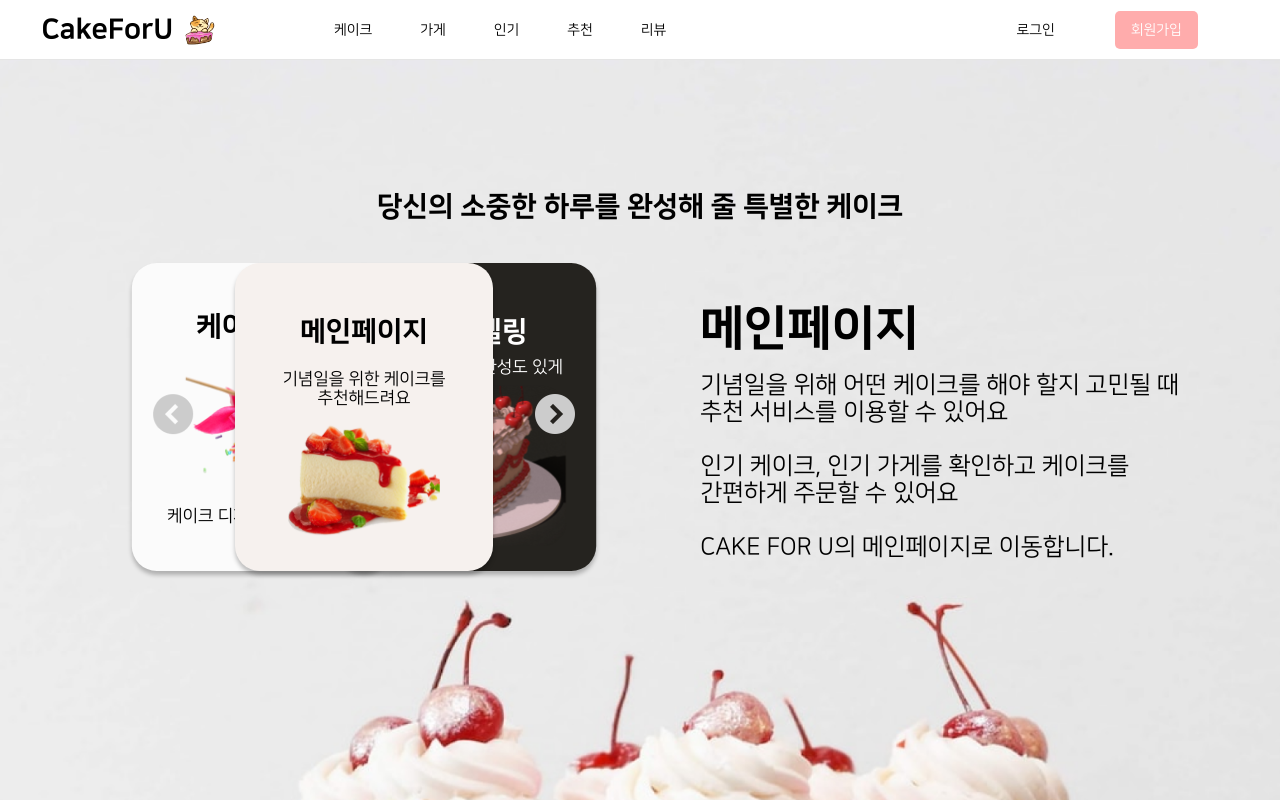
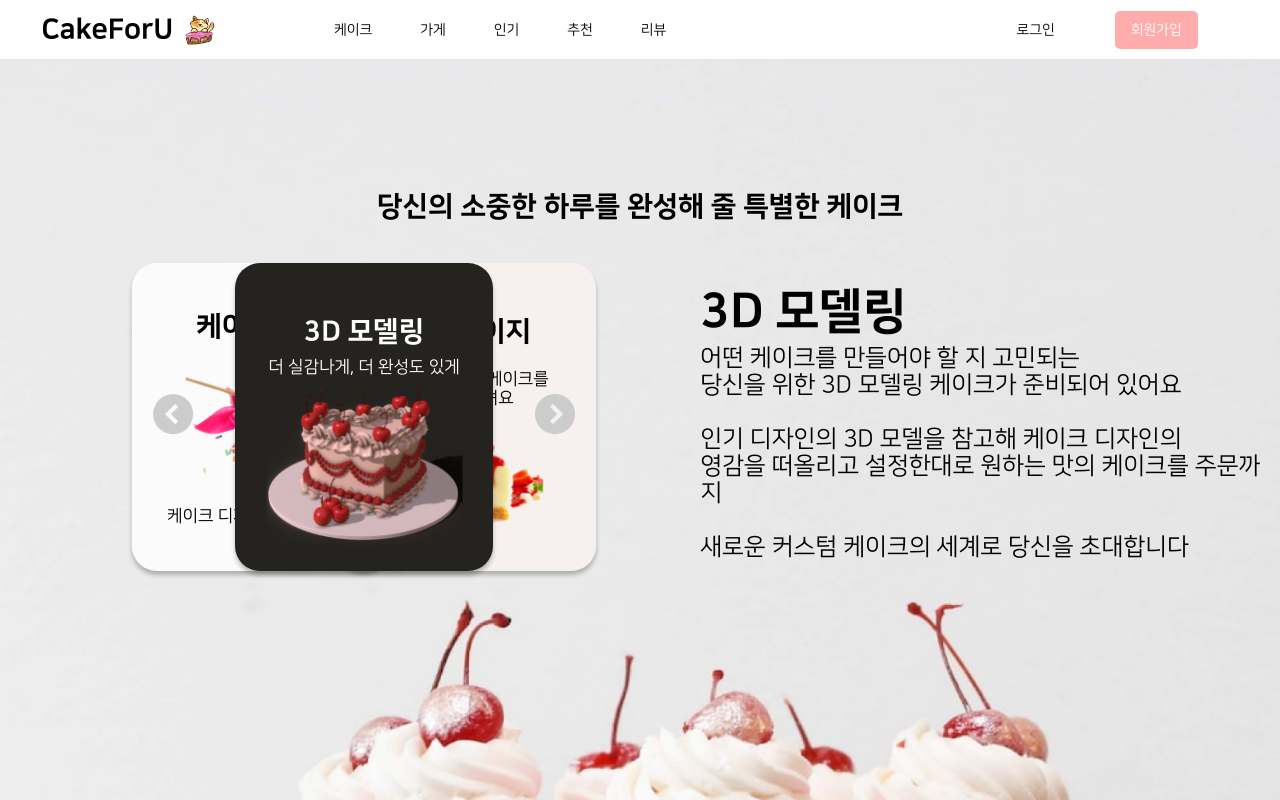
Before and after one commit to seongmin42/CakeForYou, a React (Create React App) app in the folder frontend/: page / in a window 1280 px wide. Built offline with nearby package versions, Linux system fonts and the light colour scheme.

Commit message:
fix : 웰컴페이지 애니메이션 추가
Former-commit-id: 63276150b58b333171ef440dcca0189aaafbe5a3 [formerly 7a8f5b85f6350417d35063ad46442d87c5a7a8cc]
Former-commit-id: 77fcd9c3d52b0173a5069151566b596477ce3ef1

```diff
--- a/frontend/src/Welcome.jsx
+++ b/frontend/src/Welcome.jsx
@@ -1,6 +1,7 @@
-import React, { useState } from "react";
+import React, { useEffect, useState, useRef } from "react";
 import { useNavigate } from "react-router-dom";
 import styled from "styled-components";
+import { gsap } from "gsap";
 import Header from "./components/Header";
 import WelcomeImg from "./assets/img/welcome.png";
 import BoldMedium from "./components/text/BoldMedium";
@@ -59,11 +60,51 @@ const Button = styled.button`
   font-size: 24px;
   cursor: pointer;
 `;
+function TypingText() {
+  const [text, setText] = useState("");
+  const [index, setIndex] = useState(0);
+  const message = "당신의 소중한 하루를 완성해 줄 특별한 케이크";
 
+  useEffect(() => {
+    const interval = setInterval(() => {
+      setIndex((prevIndex) => prevIndex + 1);
+    }, 100);
+
+    return () => clearInterval(interval);
+  }, []);
+
+  useEffect(() => {
+    setText(message.substring(0, index));
+  }, [index]);
+
+  return (
+    <RowContainer height="22%" align="end" id="my-element">
+      <BoldMedium>{text}</BoldMedium>
+    </RowContainer>
+  );
+}
 function Welcome() {
   const navigate = useNavigate();
   const [activeCard, setActiveCard] = useState(0);
   const cards = [
+    {
+      title: "3D 모델링",
+      content: `더 실감나게, 더 완성도 있게`,
+      url: Welcome3d,
+      width: "197px",
+      background: "#25231F",
+      titleTop: "17.21%",
+      contentTop: "30.84%",
+      imgTop: "39.55%",
+      color: "white",
+      rightContent: `어떤 케이크를 만들어야 할 지 고민되는
+당신을 위한 3D 모델링 케이크가 준비되어 있어요
+
+인기 디자인의 3D 모델을 참고해 케이크 디자인의
+영감을 떠올리고 설정한대로 원하는 맛의 케이크를 주문까지
+
+새로운 커스텀 케이크의 세계로 당신을 초대합니다`,
+    },
     {
       title: "메인페이지",
       content: `기념일을 위한 케이크를
@@ -84,59 +125,6 @@ CAKE FOR U의 메인페이지로 이동합니다.`,
       link: "/main",
     },
     {
-      title: "3D 모델링",
-      content: `더 실감나게, 더 완성도 있게`,
-      url: Welcome3d,
-      width: "197px",
-      background: "#25231F",
-      titleTop: "17.21%",
-      contentTop: "30.84%",
-      imgTop: "39.55%",
-      color: "white",
-      rightContent: `3D 모델링으로 자신만의 케이크를 만들어보세요
-
-인기 케이크, 인기 가게를 확인하고 케이크를
-간편하게 주문할 수 있어요
-
-3D 모델링 페이지로 이동합니다.`,
-    },
-    {
-      title: "메인페이지",
-      content: `기념일을 위한 케이크를
-추천해드려요`,
-      url: WelcomMain,
-      width: "152px",
-      background: "#F6F1EE",
-      titleTop: "17.21%",
-      contentTop: "34.74%",
-      imgTop: "46.02%",
-      rightContent: `기념일을 위해 어떤 케이크를 해야 할지 고민될 때
-추천 서비스를 이용할 수 있어요
-
-인기 케이크, 인기 가게를 확인하고 케이크를
-간편하게 주문할 수 있어요
-
-CAKE FOR U의 메인페이지로 이동합니다.`,
-    },
-    {
-      title: "메인페이지",
-      content: `기념일을 위한 케이크를
-추천해드려요`,
-      url: WelcomMain,
-      width: "152px",
-      background: "#F6F1EE",
-      titleTop: "17.21%",
-      contentTop: "34.74%",
-      imgTop: "46.02%",
-      rightContent: `기념일을 위해 어떤 케이크를 해야 할지 고민될 때
-추천 서비스를 이용할 수 있어요
-
-인기 케이크, 인기 가게를 확인하고 케이크를
-간편하게 주문할 수 있어요
-
-CAKE FOR U의 메인페이지로 이동합니다.`,
-    },
-    {
       title: "케이크 DIY",
       content: `케이크 디자인을 해볼까요?`,
       url: Welcome2d,
@@ -145,10 +133,11 @@ CAKE FOR U의 메인페이지로 이동합니다.`,
       titleTop: "15.58%",
       contentTop: "79.22%",
       imgTop: "27.36%",
-      rightContent: `원하는 케이크를 직접 꾸며보세요
+      rightContent: `
+남다른 디자인으로 소중한 하루를 만들고 싶은 당신을 위해
 
-인기 케이크, 인기 가게를 확인하고 케이크를
-간편하게 주문할 수 있어요
+간편한 스티커 게임으로 케이크를 만들고
+설정 그대로 주문까지 할 수 있어요
 
 2D 모델링 페이지로 이동합니다.`,
       link: "/dragSize",
@@ -189,7 +178,10 @@ CAKE FOR U의 메인페이지로 이동합니다.`,
     }
     return "0";
   };
-
+  const cardRef = useRef(null);
+  useEffect(() => {
+    gsap.fromTo(cardRef.current, { opacity: 0 }, { opacity: 1, duration: 1 });
+  }, [cards]);
   return (
     <UpDownContainer>
       <Header />
@@ -198,11 +190,7 @@ CAKE FOR U의 메인페이지로 이동합니다.`,
           <StyledImage src={WelcomeImg} alt="welcome" />
         </ImageContainer>
         <MainContainer>
-          <RowContainer height="22%" align="end">
-            <BoldMedium>
-              당신의 소중한 하루를 완성해 줄 특별한 케이크
-            </BoldMedium>
-          </RowContainer>
+          <TypingText />
           <GapH height="50px" />
           <RowContainer height="39%">
             <ColContainer width="50%" justify="end" direction="auto">
@@ -249,7 +237,7 @@ CAKE FOR U의 메인페이지로 이동합니다.`,
               <GapH height="35px" />
               <BoldLarge>{cards[activeCard].title}</BoldLarge>
               <GapH height="20px" />
-              <TextContainer>
+              <TextContainer ref={cardRef}>
                 <SmallMedium>{cards[activeCard].rightContent}</SmallMedium>
               </TextContainer>
             </ColContainer>
```
